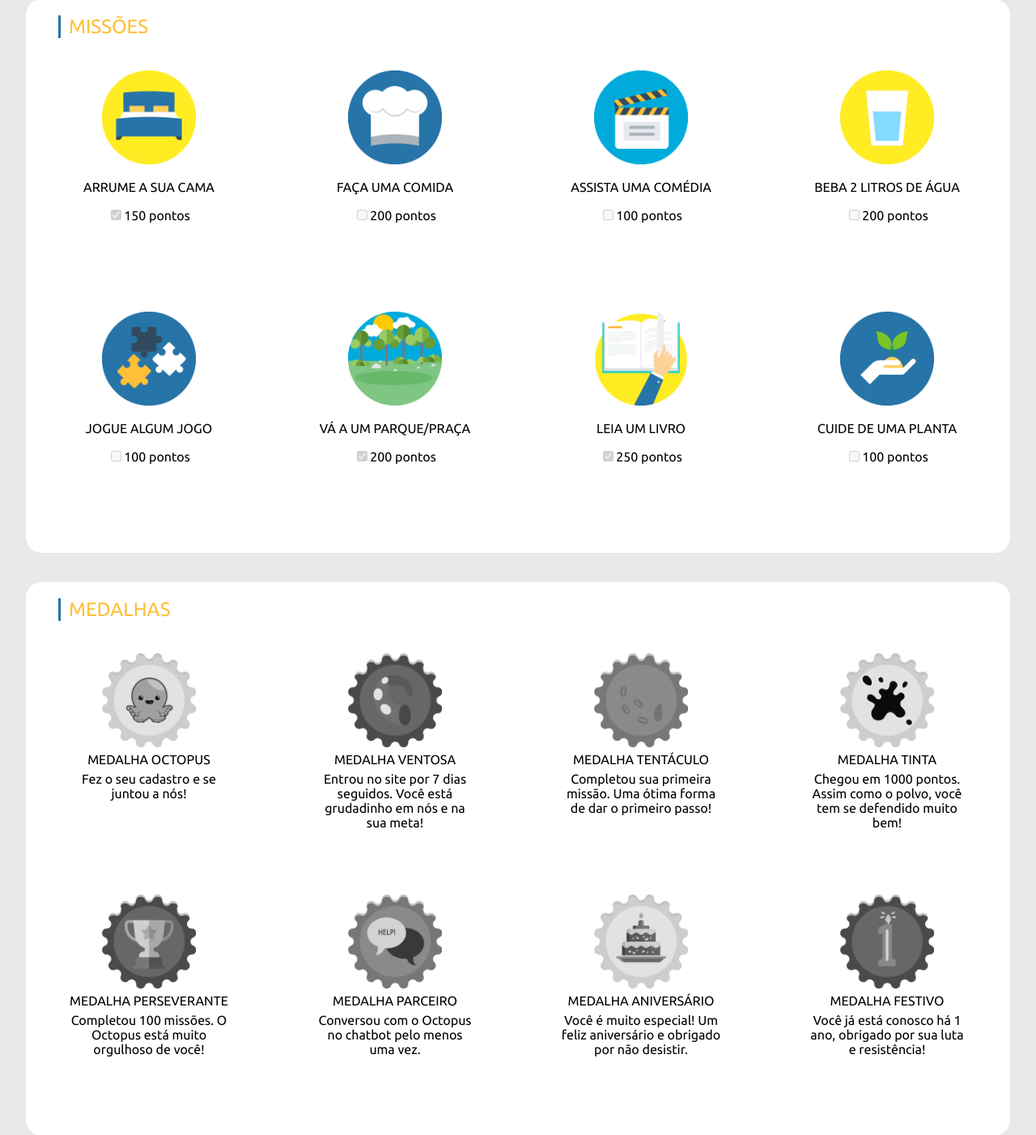
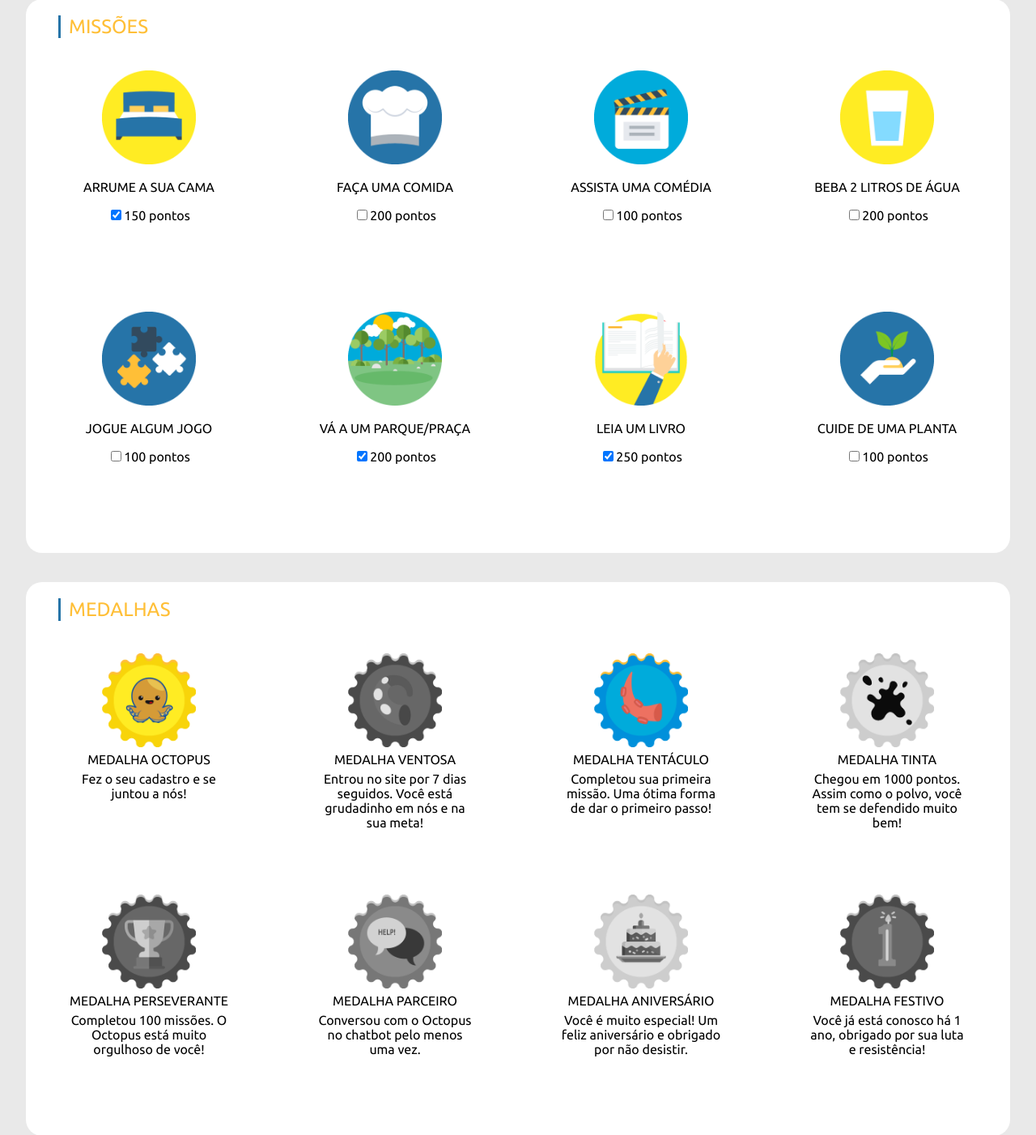
Before and after one commit to vini52/octopus-demoday, a Django app: page /octopus/ in a window 1280 px wide. Shown: the part 159-1561 px from the top of the page at 81% size. Run offline with Django 3.2, Linux system fonts and the light colour scheme.

Commit message:
Mudar cor das medalhas

```diff
--- a/app/static/css/octopus.css
+++ b/app/static/css/octopus.css
@@ -146,19 +146,25 @@ nav p{
     grid-template-columns: 1fr 1fr 1fr 1fr;
     grid-template-rows: 1fr 1fr;
 }
-#medalha{
+.medalha{
     align-items: center;
     display: flex;
     flex-direction: column;
     font-family: 'Ubuntu', sans-serif;
     text-align: center;
 }
-#medalha img{
+.medalha img{
     filter: grayscale(100%);
     width: 38%;
 }
-#medalha p{
+.medalha p{
     margin: 6px 0px;
+}
+#medalha1 img{
+    filter: grayscale(0%);
+}
+#medalha3 img{
+    filter: grayscale(0%);
 }
 #text-span{
     display: flex;
--- a/app/static/js/octopus.js
+++ b/app/static/js/octopus.js
@@ -3,11 +3,11 @@ let btnBack = document.querySelector('#btn-back');
 
 function next(){
     let slider = document.querySelector('.slider');
-    sideScroll(slider,'direita',5,160,180);
+    sideScroll(slider,'direita',5,130,165);
 }
 function back(){
     let slider = document.querySelector('.slider');
-    sideScroll(slider,'esquerda',5,115,115);
+    sideScroll(slider,'esquerda',5,130,165);
 }
 function sideScroll(elemento,direcao,velocidade,distancia,passo){
     scrollAmount = 0;
--- a/app/templates/octopus.html
+++ b/app/templates/octopus.html
@@ -48,42 +48,42 @@
                 <div id="icone">
                     <img src="{% static 'icones/cama.png' %}" alt="">
                     <p>ARRUME A SUA CAMA</p>
-                    <input type="checkbox" name="" checked id="" disabled>150 pontos
+                    <input type="checkbox" name="" checked id="">150 pontos
                 </div>
                 <div id="icone">
                     <img src="{% static 'icones/chef.png' %}" alt="">
                     <p>FAÇA UMA COMIDA</p>
-                    <input type="checkbox" name="" id="" disabled>200 pontos
+                    <input type="checkbox" name="" id="">200 pontos
                 </div>
                 <div id="icone">
                     <img src="{% static 'icones/claquete.png' %}" alt="">
                     <p>ASSISTA UMA COMÉDIA</p>
-                    <input type="checkbox" name="" id="" disabled>100 pontos
+                    <input type="checkbox" name="" id="">100 pontos
                 </div>
                 <div id="icone">
                     <img src="{% static 'icones/copo-agua.png' %}" alt="">
                     <p>BEBA 2 LITROS DE ÁGUA</p>
-                    <input type="checkbox" name="" id="" disabled>200 pontos
+                    <input type="checkbox" name="" id="">200 pontos
                 </div>
                 <div id="icone">
                     <img src="{% static 'icones/puzzle.png' %}" alt="">
                     <p>JOGUE ALGUM JOGO</p>
-                    <input type="checkbox" name="" id="" disabled>100 pontos
+                    <input type="checkbox" name="" id="">100 pontos
                 </div>
                 <div id="icone">
                     <img src="{% static 'icones/park.png' %}" alt="">
                     <p>VÁ A UM PARQUE/PRAÇA</p>
-                    <input type="checkbox" name="" checked id="" disabled>200 pontos
+                    <input type="checkbox" name="" checked id="">200 pontos
                 </div>
                 <div id="icone">
                     <img src="{% static 'icones/livro.png' %}" alt="">
                     <p>LEIA UM LIVRO</p>
-                    <input type="checkbox" name="" checked id="" disabled>250 pontos
+                    <input type="checkbox" name="" checked id="">250 pontos
                 </div>
                 <div id="icone">
                     <img src="{% static 'icones/planta.png' %}" alt="">
                     <p>CUIDE DE UMA PLANTA</p>
-                    <input type="checkbox" name="" id="" disabled>100 pontos
+                    <input type="checkbox" name="" id="">100 pontos
                 </div>
             </div>
         </div>
@@ -96,56 +96,56 @@
                 </aside>
             </div>
             <div class="icone-medalhas">
-                <div id="medalha">
+                <div class="medalha" id="medalha1">
                     <img src="{% static 'icones/medalha-octopus.png' %}" alt="">
                     <p>MEDALHA OCTOPUS</p>
                     <div id="text-span">
                         <span>Fez o seu cadastro e se juntou a nós!</span>
                     </div>
                 </div>
-                <div id="medalha">
+                <div class="medalha">
                     <img src="{% static 'icones/medalha-ventosa.png' %}" alt="">
                     <p>MEDALHA VENTOSA</p>
                     <div id="text-span">
                         <span>Entrou no site por 7 dias seguidos. Você está grudadinho em nós e na sua meta!</span>
                     </div>
                 </div>
-                <div id="medalha">
+                <div class="medalha" id="medalha3">
                     <img src="{% static 'icones/medalha-tentaculo.png' %}" alt="">
                     <p>MEDALHA TENTÁCULO</p>
                     <div id="text-span">
                         <span>Completou sua primeira missão. Uma ótima forma de dar o primeiro passo!</span>
                     </div>
                 </div>
-                <div id="medalha">
+                <div class="medalha">
                     <img src="{% static 'icones/medalha-tinta.png' %}" alt="">
                     <p>MEDALHA TINTA</p>
                     <div id="text-span">
                         <span>Chegou em 1000 pontos. Assim como o polvo, você tem se defendido muito bem!</span>
                     </div>
                 </div>
-                <div id="medalha">
+                <div class="medalha">
                     <img src="{% static 'icones/medalha-perseverante.png' %}" alt="">
                     <p>MEDALHA PERSEVERANTE</p>
                     <div id="text-span">
                         <span>Completou 100 missões. O Octopus está muito orgulhoso de você!</span>
                     </div>
                 </div>
-                <div id="medalha">
+                <div class="medalha">
                     <img src="{% static 'icones/medalha-parceiro.png' %}" alt="">
                     <p>MEDALHA PARCEIRO</p>
                     <div id="text-span">
                         <span>Conversou com o Octopus no chatbot pelo menos uma vez.</span>
                     </div>
                 </div>
-                <div id="medalha">
+                <div class="medalha">
                     <img src="{% static 'icones/medalha-aniversario.png' %}" alt="">
                     <p>MEDALHA ANIVERSÁRIO</p>
                     <div id="text-span">
                         <span>Você é muito especial! Um feliz aniversário e obrigado por não desistir.</span>
                     </div>
                 </div>
-                <div id="medalha">
+                <div class="medalha">
                     <img src="{% static 'icones/medalha-festivo.png' %}" alt="">
                     <p>MEDALHA FESTIVO</p>
                     <div id="text-span">
```
